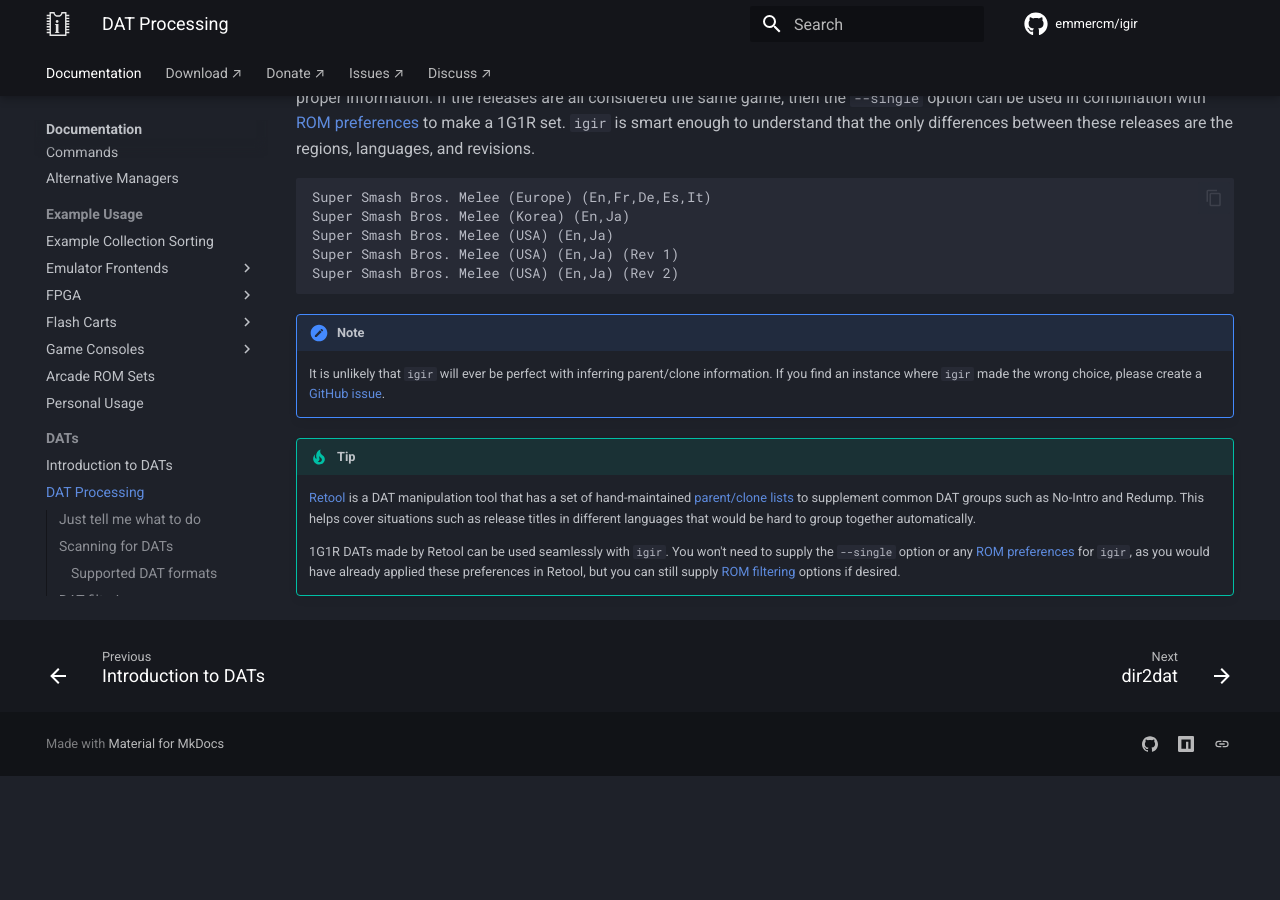
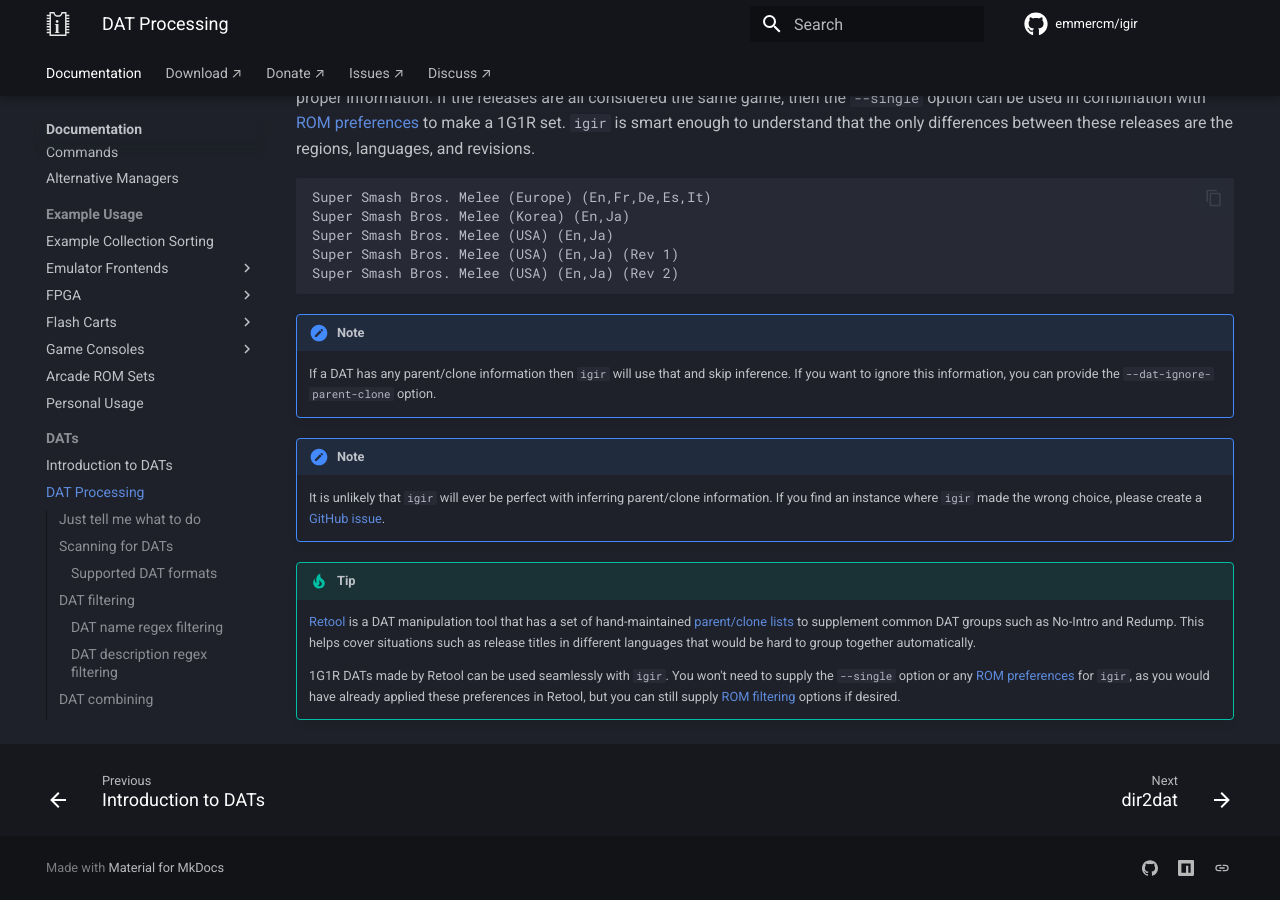
Before and after one commit to emmercm/igir, an MkDocs documentation site: the page built from docs/dats/processing.md, in a window 1280 px wide and 900 px high, scrolled down 2532 px. Built offline with MkDocs 1.6.1 and Material for MkDocs 9.7.7, drawn with Linux system fonts in a browser that asks for light colours; comment, search, counter and statistics services are not loaded; before the commit the page ends 3308 px from its top, so only the background shows below that.

Commit message:
Docs: dat-ignore-parent-clone option

```diff
--- a/docs/dats/processing.md
+++ b/docs/dats/processing.md
@@ -123,6 +123,10 @@
 
 !!! note
 
+    If a DAT has any parent/clone information then `igir` will use that and skip inference. If you want to ignore this information, you can provide the `--dat-ignore-parent-clone` option.
+
+!!! note
+
     It is unlikely that `igir` will ever be perfect with inferring parent/clone information. If you find an instance where `igir` made the wrong choice, please create a [GitHub issue](https://github.com/emmercm/igir/issues).
 
 !!! tip
```
